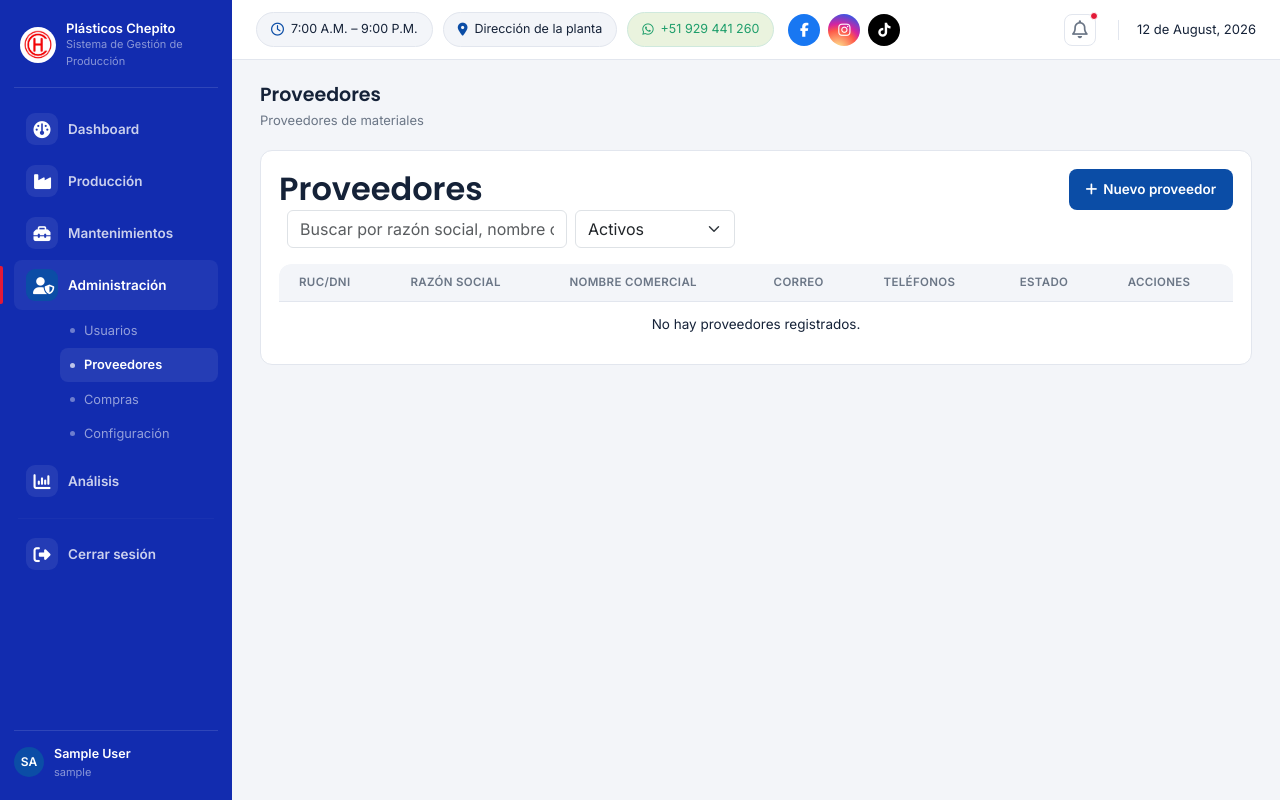
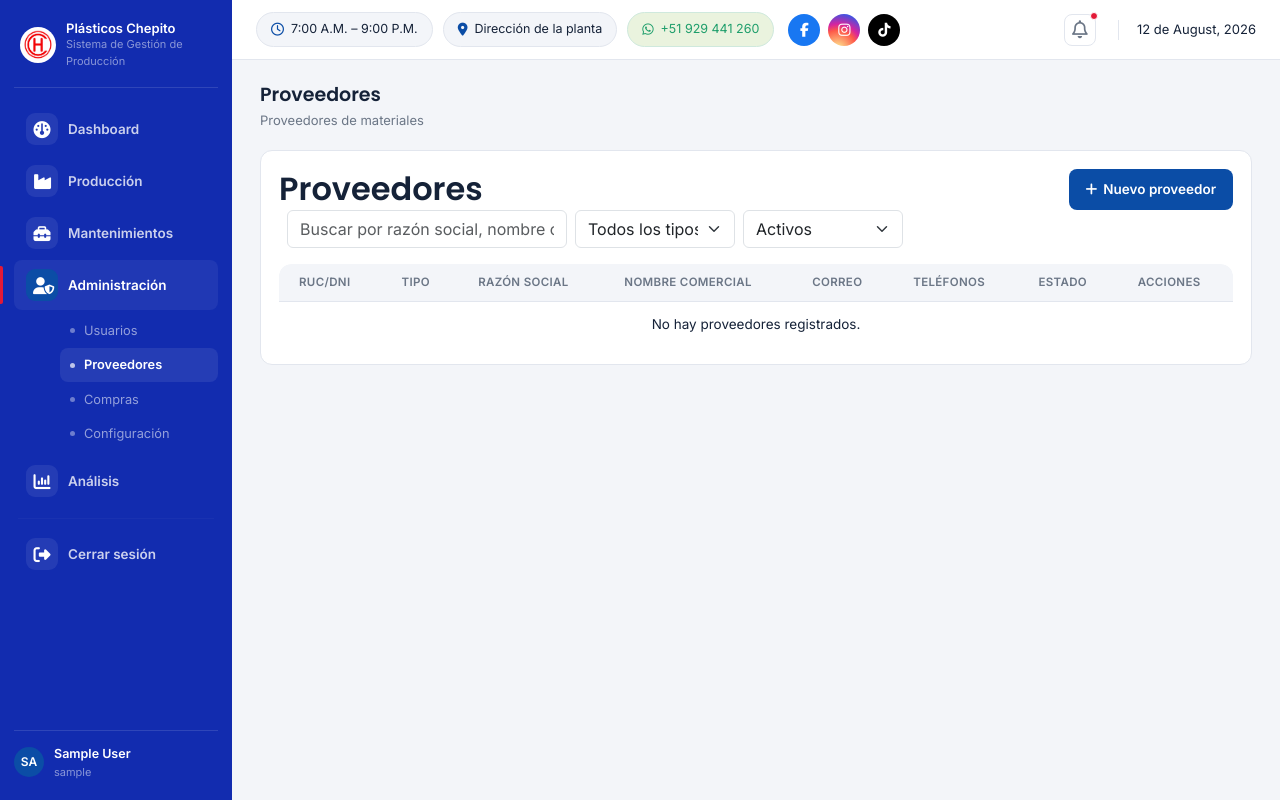
Before and after one commit to SantistebanJose/softplasticchep, a PHP site: page /proveedores.php in a window 1280 px wide. Run offline with PHP 8.4, Linux system fonts and the light colour scheme; the visitor is signed in with stand-in values (Sample User, id 1); data that the repository does not hold is empty; some libraries are stand-ins or nearby versions.

Commit message:
provedores

```diff
--- a/controllers/clssProveedor.php
+++ b/controllers/clssProveedor.php
@@ -87,7 +87,8 @@ function listarProveedores()
     $conectar = conectar_oll_BD();
 
     $texto  = trim($_POST['texto'] ?? '');
-    $estado = trim($_POST['estado'] ?? ''); // '', 'activa', 'inactiva'
+    $estado = trim($_POST['estado'] ?? '');
+    $tipo   = trim($_POST['tipo'] ?? ''); // '', 'cliente', 'proveedor'
 
     $where  = ["1=1"];
     $params = [];
@@ -102,6 +103,10 @@ function listarProveedores()
         $where[] = "deleted_at IS NULL";
     } elseif ($estado === 'inactiva') {
         $where[] = "deleted_at IS NOT NULL";
+    }
+    if ($tipo === 'cliente' || $tipo === 'proveedor') {
+        $where[] = "tipo = :tipo";
+        $params['tipo'] = $tipo;
     }
 
     $sql = "SELECT * FROM proveedor WHERE " . implode(' AND ', $where) . " ORDER BY razon_social";
@@ -187,6 +192,7 @@ function guardarProveedor()
     $conectar = conectar_oll_BD();
 
     $ruc              = trim($_POST['ruc'] ?? '');
+    $tipo             = trim($_POST['tipo'] ?? '');
     $razon_social     = trim($_POST['razon_social'] ?? '');
     $nombre_comercial = trim($_POST['nombre_comercial'] ?? '');
     $correo           = trim($_POST['correo'] ?? '');
@@ -199,12 +205,14 @@ function guardarProveedor()
     if (!esDocumentoProveedorValido($ruc)) {
         responder(false, 'El documento del proveedor debe tener 11 dígitos (RUC) u 8 dígitos (DNI).');
     }
+    if ($tipo !== 'cliente' && $tipo !== 'proveedor') {
+        responder(false, 'Debes indicar el tipo: cliente o proveedor.');
+    }
     if (empty($razon_social)) responder(false, 'La razón social / nombre es obligatorio.');
     if ($correo !== '' && !filter_var($correo, FILTER_VALIDATE_EMAIL)) {
         responder(false, 'El correo no tiene un formato válido.');
     }
 
-    // Normalizamos teléfonos: [{ "telefono": "...", "contacto": "..." }, ...]
     $telefonos = json_decode($telefonosJson, true);
     if (!is_array($telefonos)) $telefonos = [];
     $telefonos = array_values(array_filter(
@@ -212,13 +220,12 @@ function guardarProveedor()
         fn($t) => is_array($t) && !empty(trim($t['telefono'] ?? ''))
     ));
 
-    // Si mandaron una consulta de API, validamos que sea JSON válido
     if ($consultaApiJson !== '' && json_decode($consultaApiJson) === null) {
         $consultaApiJson = '';
     }
 
-    // Mapa de campos editables → etiqueta legible para el historial
     $mapaCampos = [
+        'tipo'               => 'Tipo',
         'razon_social'       => 'Razón social',
         'nombre_comercial'   => 'Nombre comercial',
         'correo'             => 'Correo',
@@ -228,6 +235,7 @@ function guardarProveedor()
     ];
 
     $datosNuevos = [
+        'tipo'               => $tipo,
         'razon_social'       => $razon_social,
         'nombre_comercial'   => $nombre_comercial ?: null,
         'correo'             => $correo ?: null,
@@ -239,7 +247,6 @@ function guardarProveedor()
     $existente = executeQuery($conectar, "SELECT * FROM proveedor WHERE ruc = :ruc", ['ruc' => $ruc]);
 
     if (empty($existente)) {
-        // ── Creación ─────────────────────────────────────────────────────────
         $cambios = compararCambios([], $datosNuevos, $mapaCampos);
 
         $movimiento         = obtenerMovimientoSesion('crear', $cambios);
@@ -249,16 +256,17 @@ function guardarProveedor()
         try {
             $filas = executeNonQuery($conectar, "
                 INSERT INTO proveedor (
-                    ruc, razon_social, nombre_comercial, telefonos_contacto,
+                    ruc, tipo, razon_social, nombre_comercial, telefonos_contacto,
                     correo, ubigeo, ubicacion, js_consulta_api,
                     created_at, js_session, js_historial
                 ) VALUES (
-                    :ruc, :razon_social, :nombre_comercial, :telefonos_contacto::jsonb,
+                    :ruc, :tipo, :razon_social, :nombre_comercial, :telefonos_contacto::jsonb,
                     :correo, :ubigeo, :ubicacion, :js_consulta_api::jsonb,
                     NOW(), :js_session, :js_historial
                 )
             ", [
                 'ruc'                => $ruc,
+                'tipo'               => $datosNuevos['tipo'],
                 'razon_social'       => $datosNuevos['razon_social'],
                 'nombre_comercial'   => $datosNuevos['nombre_comercial'],
                 'telefonos_contacto' => $datosNuevos['telefonos_contacto'],
@@ -270,11 +278,10 @@ function guardarProveedor()
                 'js_historial'       => $js_historial_nuevo,
             ]);
         } catch (PDOException $e) {
-            // Código 23505 = violación de llave única (Postgres) -> ya existe ese RUC/DNI
             if ($e->getCode() === '23505') {
                 responder(false, 'Ya existe un proveedor registrado con ese RUC/DNI.');
             }
-            throw $e; // lo captura el try/catch general y responde el mensaje real
+            throw $e;
         }
 
         if ($filas < 1) {
@@ -283,9 +290,7 @@ function guardarProveedor()
 
         responder(true, 'Proveedor creado correctamente.', ['ruc' => $ruc, 'modo' => 'crear']);
     } else {
-        // ── Edición ──────────────────────────────────────────────────────────
         $registroAnterior = $existente[0];
-        // El driver puede devolver el jsonb ya decodificado; lo normalizamos a string para comparar justo
         $registroAnterior['telefonos_contacto'] = is_string($registroAnterior['telefonos_contacto'] ?? null)
             ? $registroAnterior['telefonos_contacto']
             : json_encode($registroAnterior['telefonos_contacto'] ?? [], JSON_UNESCAPED_UNICODE);
@@ -296,11 +301,11 @@ function guardarProveedor()
         $js_session         = json_encode($movimiento, JSON_UNESCAPED_UNICODE);
         $js_historial_nuevo = json_encode([$movimiento], JSON_UNESCAPED_UNICODE);
 
-        // Solo pisamos js_consulta_api si mandaron una consulta nueva, para no perder la anterior
         $actualizarApi = $consultaApiJson !== '';
 
         $sql = "
             UPDATE proveedor SET
+                tipo               = :tipo,
                 razon_social       = :razon_social,
                 nombre_comercial   = :nombre_comercial,
                 telefonos_contacto = :telefonos_contacto::jsonb,
@@ -315,6 +320,7 @@ function guardarProveedor()
         ";
 
         $params = [
+            'tipo'               => $datosNuevos['tipo'],
             'razon_social'       => $datosNuevos['razon_social'],
             'nombre_comercial'   => $datosNuevos['nombre_comercial'],
             'telefonos_contacto' => $datosNuevos['telefonos_contacto'],
@@ -336,7 +342,6 @@ function guardarProveedor()
         responder(true, 'Proveedor actualizado correctamente.', ['ruc' => $ruc, 'modo' => 'editar']);
     }
 }
-
 // Soft delete: se marca deleted_at, no se borra físicamente.
 function eliminarProveedor()
 {
--- a/proveedores.php
+++ b/proveedores.php
@@ -17,7 +17,12 @@ include("header.php");
     <div class="pc-filtros d-flex gap-2 flex-wrap mb-3">
         <br>
         <input type="text" id="fprov_texto" class="form-control" style="max-width:280px"
-               placeholder="Buscar por razón social, nombre comercial o RUC/DNI...">
+            placeholder="Buscar por razón social, nombre comercial o RUC/DNI...">
+        <select id="fprov_tipo" class="form-select" style="max-width:160px">
+            <option value="">Todos los tipos</option>
+            <option value="cliente">Clientes</option>
+            <option value="proveedor">Proveedores</option>
+        </select>
         <select id="fprov_estado" class="form-select" style="max-width:160px">
             <option value="">Todos</option>
             <option value="activa" selected>Activos</option>
@@ -30,6 +35,7 @@ include("header.php");
         <thead>
             <tr>
                 <th>RUC/DNI</th>
+                <th>Tipo</th>
                 <th>Razón social</th>
                 <th>Nombre comercial</th>
                 <th>Correo</th>
@@ -68,6 +74,14 @@ include("header.php");
             </div>
             <div class="form-text" id="prov_consulta_info"></div>
           </div>
+          <div class="mb-2">
+                <label class="form-label">Tipo *</label>
+                <select class="form-select" name="tipo" id="prov_tipo" required>
+                    <option value="">Selecciona...</option>
+                    <option value="cliente">Cliente</option>
+                    <option value="proveedor">Proveedor (de material)</option>
+                </select>
+            </div>
 
           <div class="mb-2">
             <label class="form-label">Razón social / Nombre completo *</label>
@@ -133,7 +147,7 @@ document.addEventListener('DOMContentLoaded', () => {
     cargarProveedores().catch(err => {
         console.error('Error cargando datos iniciales:', err);
         document.getElementById('tbodyProveedores').innerHTML =
-            `<tr><td colspan="7" style="text-align:center;color:red;">Error de conexión con el servidor. Revisa la consola (F12).</td></tr>`;
+            `<tr><td colspan="8" style="text-align:center;color:red;">Error de conexión con el servidor. Revisa la consola (F12).</td></tr>`;
     });
 
     // Búsqueda automática
@@ -144,6 +158,7 @@ document.addEventListener('DOMContentLoaded', () => {
     });
 
     document.getElementById('fprov_estado').addEventListener('change', cargarProveedores);
+    document.getElementById('fprov_tipo').addEventListener('change', cargarProveedores);
 
     // Solo dígitos en el campo de documento
     ['prov_ruc'].forEach(id => {
@@ -152,7 +167,6 @@ document.addEventListener('DOMContentLoaded', () => {
         });
     });
 });
-
 // ── Llamadas genéricas ───────────────────────────────────────────────────────
 async function llamar(url, accion, params = {}) {
     const body = new URLSearchParams({ accion, ...params });
@@ -182,18 +196,19 @@ function badgeRegistro(deletedAt) {
 async function cargarProveedores() {
     const texto  = document.getElementById('fprov_texto').value.trim();
     const estado = document.getElementById('fprov_estado').value;
+    const tipo   = document.getElementById('fprov_tipo').value;
 
-    const json = await llamarProveedores('LISTARPROVEEDORES', { texto, estado });
+    const json = await llamarProveedores('LISTARPROVEEDORES', { texto, estado, tipo });
     const tbody = document.getElementById('tbodyProveedores');
 
     if (!json.success) {
-        tbody.innerHTML = `<tr><td colspan="7" style="text-align:center;">${json.message}</td></tr>`;
+        tbody.innerHTML = `<tr><td colspan="8" style="text-align:center;">${json.message}</td></tr>`;
         return;
     }
 
     const proveedores = json.proveedores || [];
     if (proveedores.length === 0) {
-        tbody.innerHTML = '<tr><td colspan="7" style="text-align:center;">No hay proveedores registrados.</td></tr>';
+        tbody.innerHTML = '<tr><td colspan="8" style="text-align:center;">No hay proveedores registrados.</td></tr>';
         return;
     }
 
@@ -209,9 +224,14 @@ async function cargarProveedores() {
             ? telefonos.map(t => t.telefono).join(', ')
             : '-';
 
+        const badgeTipo = p.tipo === 'cliente'
+            ? '<span class="badge bg-info">Cliente</span>'
+            : '<span class="badge bg-warning text-dark">Proveedor</span>';
+
         return `
         <tr id="fila-proveedor-${p.ruc}">
             <td data-label="RUC/DNI">${p.ruc}</td>
+            <td data-label="Tipo">${badgeTipo}</td>
             <td data-label="Razón social">${p.razon_social}</td>
             <td data-label="Nombre comercial">${p.nombre_comercial ?? '-'}</td>
             <td data-label="Correo">${p.correo ?? '-'}</td>
@@ -231,7 +251,6 @@ async function cargarProveedores() {
         </tr>`;
     }).join('');
 }
-
 // ── Teléfonos dinámicos ──────────────────────────────────────────────────────
 function agregarFilaTelefono(telefono = '', contacto = '') {
     const wrap = document.getElementById('prov_telefonos_wrap');
@@ -299,6 +318,7 @@ async function consultarDocumentoProveedor() {
 // ── Crear / Editar ───────────────────────────────────────────────────────────
 function limpiarFormularioProveedor() {
     document.getElementById('formProveedor').reset();
+    document.getElementById('prov_tipo').value = '';
     document.getElementById('prov_telefonos_wrap').innerHTML = '';
     document.getElementById('prov_consulta_info').textContent = '';
     document.getElementById('prov_js_consulta_api').value = '';
@@ -323,7 +343,8 @@ async function abrirModalEditarProveedor(ruc) {
     const p = json.proveedor;
     document.getElementById('modalProveedorTitulo').textContent = 'Editar proveedor';
     document.getElementById('prov_ruc').value = p.ruc;
-    document.getElementById('prov_ruc').disabled = true; // el RUC/DNI es la llave primaria, no se edita
+    document.getElementById('prov_ruc').disabled = true;
+    document.getElementById('prov_tipo').value = p.tipo ?? '';
     document.getElementById('prov_razon_social').value = p.razon_social ?? '';
     document.getElementById('prov_nombre_comercial').value = p.nombre_comercial ?? '';
     document.getElementById('prov_correo').value = p.correo ?? '';
@@ -351,6 +372,7 @@ document.getElementById('formProveedor').addEventListener('submit', async functi
     const params = {
         accion: 'GUARDARPROVEEDOR',
         ruc: document.getElementById('prov_ruc').value.trim(),
+        tipo: document.getElementById('prov_tipo').value,
         razon_social: document.getElementById('prov_razon_social').value.trim(),
         nombre_comercial: document.getElementById('prov_nombre_comercial').value.trim(),
         correo: document.getElementById('prov_correo').value.trim(),
```
